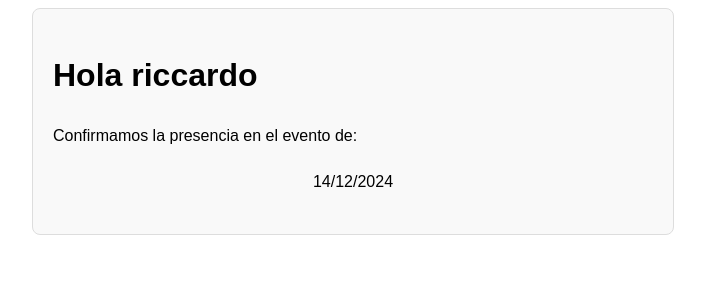
After one commit to richir3/attendances, a Django app: template templates/email/confirm_attendance.html in a window 1280 px wide. The commit adds this page. Shown: the top 300 px of the page, without its empty margins (287-992 px from the left). Run offline with Django 5.2, Linux system fonts and the light colour scheme; the template is opened without the code that fills it: values that come from a table or form of the project are taken from there, others are empty; data comes from the database, SQL or seed files in the repository.

Commit message:
ADD template

```diff
--- a/checker/models.py
+++ b/checker/models.py
@@ -7,7 +7,10 @@ class Event(models.Model):
     location = models.CharField(max_length=255, blank=True)
 
     def __str__(self):
-        return f"{self.name} - {self.date.strftime('%d/%m/%Y')}"
+        return f"{self.date.strftime('%d/%m/%Y')}"
+
+    def __repr__(self) -> str:
+        return f"{self.date.strftime('%d/%m/%Y')}"
 
 class Attender(models.Model):
     name = models.CharField(max_length=250)
--- a/templates/attender.html
+++ b/templates/attender.html
@@ -20,7 +20,7 @@
         <tbody>
             {% for event in events %}
                 <tr>
-                    <td>{{ event.date }}</td>
+                    <td>{{ event }}</td>
                     {% if event in attendances %}
                         <td>Yes</td>
                     {% else %}
--- /dev/null
+++ b/templates/email/confirm_attendance.html
@@ -0,0 +1,34 @@
+<!DOCTYPE html>
+<html>
+<head>
+    <title>Tu Código QR para el evento</title>
+    <style>
+        body {
+            font-family: Arial, sans-serif;
+            line-height: 1.6;
+        }
+        .container {
+            max-width: 600px;
+            margin: 0 auto;
+            padding: 20px;
+            border: 1px solid #ddd;
+            border-radius: 8px;
+            background-color: #f9f9f9;
+        }
+        .event {
+            text-align: center;
+            margin: 20px 0;
+        }
+    </style>
+</head>
+<body>
+    <div class="container">
+        <h1>Hola {{ attender.name }}</h1>
+        <p></p>
+        <p>Confirmamos la presencia en el evento de:</p>
+        <div class="event">
+            <p>{{ event }}</p>
+        </div>
+    </div>
+</body>
+</html>
```
Also changed, not shown: checker/views.py (+31 -19 lines).
